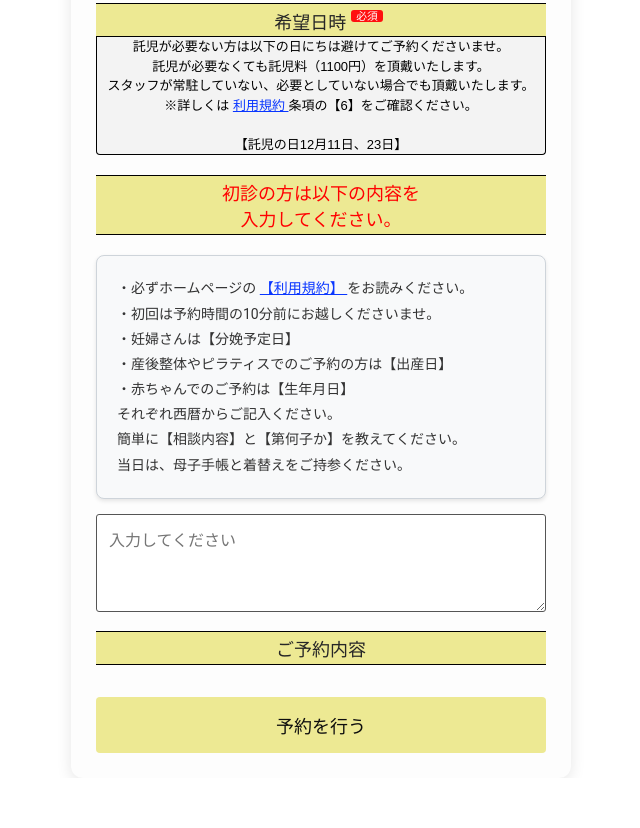
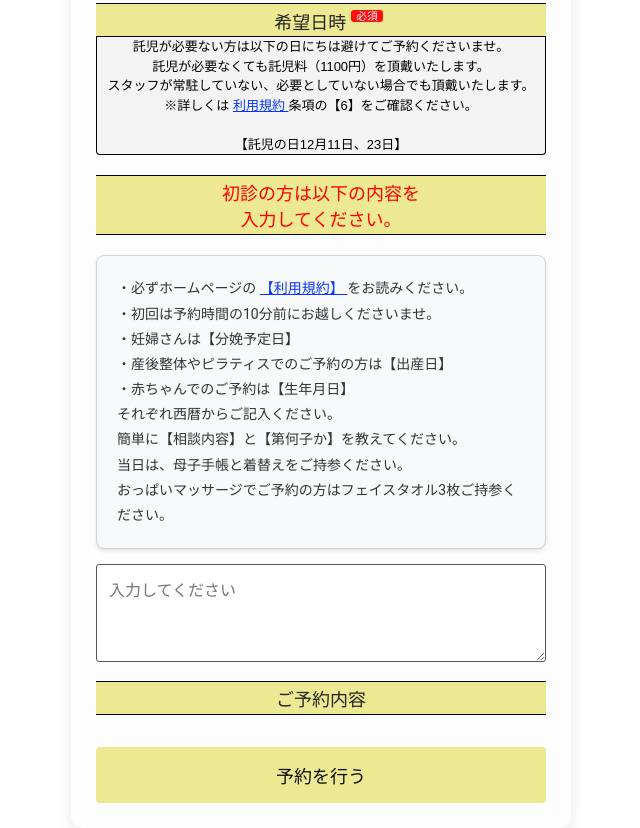
Before and after one commit to officialline0101/hinatasalon, a plain HTML site: page index.html in a window 1280 px wide. Shown: the part 1314-2142 px from the top of the page, without its empty margins (319-959 px from the left). Before the commit the page ends 2092 px from the top, so only its background shows below. Drawn offline with Linux system fonts and the light colour scheme; a script that the page names is missing.

Commit message:
Update index.html

```diff
--- a/index.html
+++ b/index.html
@@ -1323,7 +1323,8 @@
             ・赤ちゃんでのご予約は【生年月日】<br>
             それぞれ西暦からご記入ください。<br>
             簡単に【相談内容】と【第何子か】を教えてください。<br>
-            当日は、母子手帳と着替えをご持参ください。
+            当日は、母子手帳と着替えをご持参ください。<br>
+            おっぱいマッサージでご予約の方はフェイスタオル3枚ご持参ください。
         </div>
         <textarea id="message" rows="4" placeholder="入力してください"></textarea>
 
```
